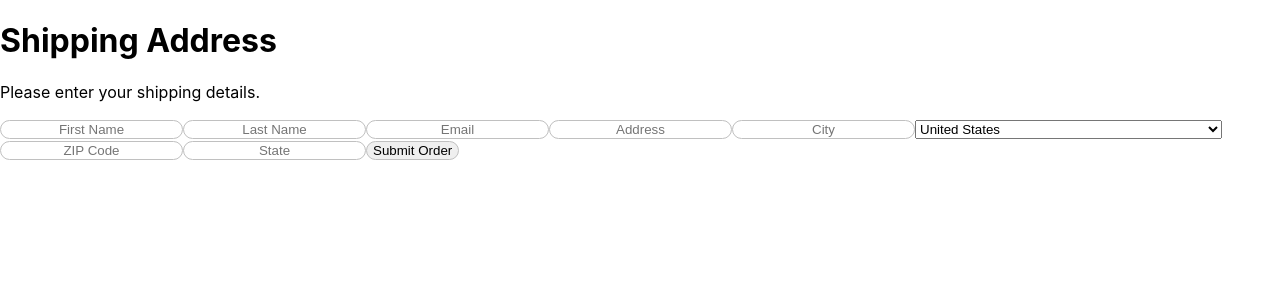
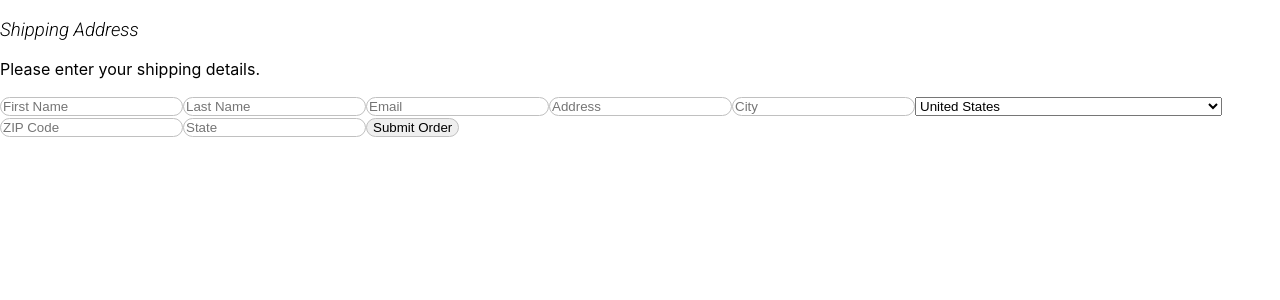
Before and after one commit to TroyWarez/basic-site, a React (Vite) app: page / in a window 1280 px wide. Shown: the top 300 px of the page. Built offline with nearby package versions, Linux system fonts and the light colour scheme.

Commit message:
added font

```diff
--- a/index.html
+++ b/index.html
@@ -12,6 +12,9 @@
     <link rel="mask-icon" href="/safari-pinned-tab.svg" color="#000000">
     <meta name="msapplication-TileColor" content="#00a300">
     <meta name="theme-color" content="#ffffff">
+    <link rel="preconnect" href="https://fonts.googleapis.com">
+  <link rel="preconnect" href="https://fonts.gstatic.com" crossorigin>
+  <link href="https://fonts.googleapis.com/css2?family=Roboto:ital,wght@0,100;0,300;0,400;0,500;0,700;0,900;1,100;1,300;1,400;1,500;1,700;1,900&display=swap" rel="stylesheet">
   </head>
   <body>
     <div id="root"></div>
--- a/src/components/OrderForm.tsx
+++ b/src/components/OrderForm.tsx
@@ -4,7 +4,7 @@
         <>
         <div id="stylized-shipping-form" className="shipping-form">
             <form action="" method="get">
-            <h1>Shipping Address</h1>
+            <h3 id="shipping-heading">Shipping Address</h3>
             <p>Please enter your shipping details.</p>
                 <input type="text" name="name" id="firstname" placeholder="First Name" maxLength={50} autoFocus={true} required />
 
--- a/src/index.css
+++ b/src/index.css
@@ -17,7 +17,11 @@
 #root {
   width: 100%;
 }
-
+#shipping-heading {
+  font-family: "Roboto", sans-serif;
+  font-weight: 300;
+  font-style: italic;
+}
 .hide {
   visibility: hidden;
   display: block;
@@ -27,6 +31,6 @@
   border: 1px solid #c0c0c0;
   outline: 0 !important;
   box-sizing: border-box;
-  text-align: center;
+  text-align: left;
   margin: auto;
 }
```
